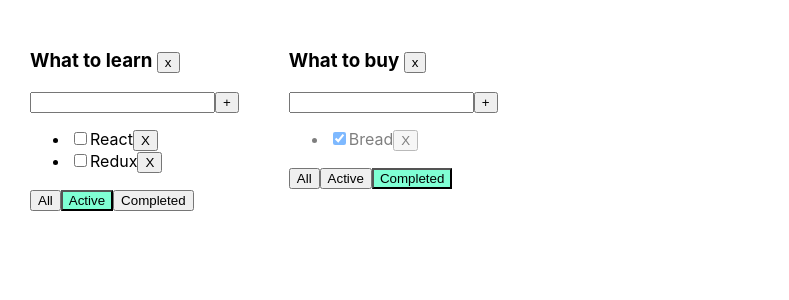
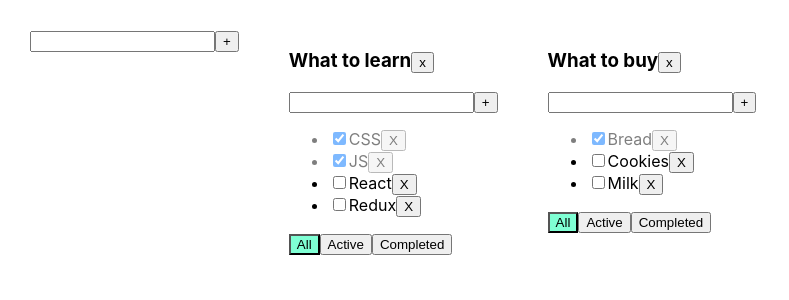
Before and after one commit to kholiavkoi/todolist-ts, a React (Create React App) app: page / in a window 1280 px wide. Shown: the top 300 px of the page, without its empty margins (0-789 px from the left). Built offline with nearby package versions, Linux system fonts and the light colour scheme.

Commit message:
added new item form

```diff
--- /dev/null
+++ b/src/AddItemForm.tsx
@@ -0,0 +1,46 @@
+import React, { ChangeEvent, KeyboardEvent, useState } from "react";
+
+type AddItemFormPropsType = {
+	addItem: (title: string) => void
+}
+
+export function AddItemForm({ addItem }: AddItemFormPropsType) {
+	const [newTaskTitle, setNewTaskTitle] = useState('')
+	const [error, setError] = useState<string | null>(null)
+
+	const onChangeHandle = (e: ChangeEvent<HTMLInputElement>) => {
+		if (error) setError(null)
+		setNewTaskTitle(e.target.value)
+	}
+
+	const addNewTask = () => {
+		if (!newTaskTitle.trim()) {
+			setError('Title is required')
+			return
+		}
+		addItem(newTaskTitle.trim())
+		setNewTaskTitle('')
+	}
+
+	const onKeyDownHandler = (e: KeyboardEvent<HTMLInputElement>) => {
+		if (e.key === 'Enter') {
+			addNewTask()
+		}
+	}
+
+	const handleAddTask = () => {
+		addNewTask()
+	}
+
+
+	return (
+		<div>
+			<input className={error ? 'error' : ''}
+			       value={newTaskTitle}
+			       onKeyDown={onKeyDownHandler}
+			       onChange={onChangeHandle} />
+			<button onClick={handleAddTask}>+</button>
+			{error && <div className='error-message'>{error}</div>}
+		</div>
+	)
+}
--- a/src/App.tsx
+++ b/src/App.tsx
@@ -2,6 +2,7 @@ import React, { useState } from 'react';
 import './App.css';
 import { Todolist } from "./Todolist";
 import { v4 as uuidv4 } from 'uuid';
+import { AddItemForm } from "./AddItemForm";
 
 export type FilterValuesType = 'all' | 'completed' | 'active'
 type TodolistType = {
@@ -15,8 +16,8 @@ function App() {
     const todolistId2 = uuidv4()
 
     const [todolists, setTodolists] = useState<TodolistType[]>([
-        { id: todolistId1, title: 'What to learn', filter: 'active' },
-        { id: todolistId2, title: 'What to buy', filter: 'completed' }
+        { id: todolistId1, title: 'What to learn', filter: 'all' },
+        { id: todolistId2, title: 'What to buy', filter: 'all' }
     ])
 
     const [tasksObj, setTasks] = useState({
@@ -76,6 +77,7 @@ function App() {
 
     return (
         <div className="App">
+            <AddItemForm addItem={() => {}}/>
 
             {todolists.map((tl) => {
                 let tasksForTodoList = tasksObj[tl.id]
--- a/src/Todolist.tsx
+++ b/src/Todolist.tsx
@@ -1,5 +1,6 @@
-import React, { ChangeEvent, KeyboardEvent, useState } from "react";
+import React, { ChangeEvent } from "react";
 import { FilterValuesType } from "./App";
+import { AddItemForm } from "./AddItemForm";
 
 export type TaskType = {
 	id: string
@@ -19,32 +20,17 @@ type PropsType = {
 	removeTodolist: (todolistId: string) => void
 }
 
-export function Todolist({ tasks, title, removeTask, changeFilter, addTask, changeStatus, filter, id, removeTodolist }: PropsType) {
-    const [newTaskTitle, setNewTaskTitle] = useState('')
-    const [error, setError] = useState<string | null>(null)
-
-    const onChangeHandle = (e: ChangeEvent<HTMLInputElement>) => {
-        if (error) setError(null)
-        setNewTaskTitle(e.target.value)
-    }
-
-    const addNewTask = () => {
-        if (!newTaskTitle.trim()) {
-            setError('Title is required')
-            return
-        }
-        addTask(newTaskTitle.trim(), id)
-        setNewTaskTitle('')
-    }
-    const onKeyDownHandler = (e: KeyboardEvent<HTMLInputElement>) => {
-        if (e.key === 'Enter') {
-            addNewTask()
-        }
-    }
-
-    const handleAddTask = () => {
-        addNewTask()
-    }
+export function Todolist({
+	                         tasks,
+	                         title,
+	                         removeTask,
+	                         changeFilter,
+	                         addTask,
+	                         changeStatus,
+	                         filter,
+	                         id,
+	                         removeTodolist
+                         }: PropsType) {
 
 	const onAllClickHandler = () => {
 		changeFilter('all', id)
@@ -60,15 +46,17 @@ export function Todolist({ tasks, title, removeTask, changeFilter, addTask, chan
 		removeTodolist(id)
 	}
 
+	const newAddTask = (title: string) => {
+		addTask(title, id)
+	}
+
 
 	return (
 		<div>
-            <h3>{title} <button onClick={removeTodo}>x</button></h3>
-            <div>
-                <input className={error ? 'error' : ''} value={newTaskTitle} onKeyDown={onKeyDownHandler} onChange={onChangeHandle} />
-                <button onClick={handleAddTask}>+</button>
-                {error && <div className='error-message'>{error}</div>}
-            </div>
+			<h3>{title}
+				<button onClick={removeTodo}>x</button>
+			</h3>
+			<AddItemForm addItem={newAddTask} />
 			<ul>
 				{tasks.map(task => {
 					const onRemoveHandler = () => {
@@ -92,8 +80,11 @@ export function Todolist({ tasks, title, removeTask, changeFilter, addTask, chan
 
 			<div>
 				<button className={filter === 'all' ? 'active-filter' : ''} onClick={onAllClickHandler}>All</button>
-                <button className={filter === 'active' ? 'active-filter' : ''} onClick={onActiveClickHandler}>Active</button>
-                <button className={filter === 'completed' ? 'active-filter' : ''} onClick={onCompletedClickHandler}>Completed</button>
+				<button className={filter === 'active' ? 'active-filter' : ''} onClick={onActiveClickHandler}>Active
+				</button>
+				<button className={filter === 'completed' ? 'active-filter' : ''}
+				        onClick={onCompletedClickHandler}>Completed
+				</button>
 			</div>
 		</div>
 	)
```
Lines whose indentation alone changed are shown as unchanged.
